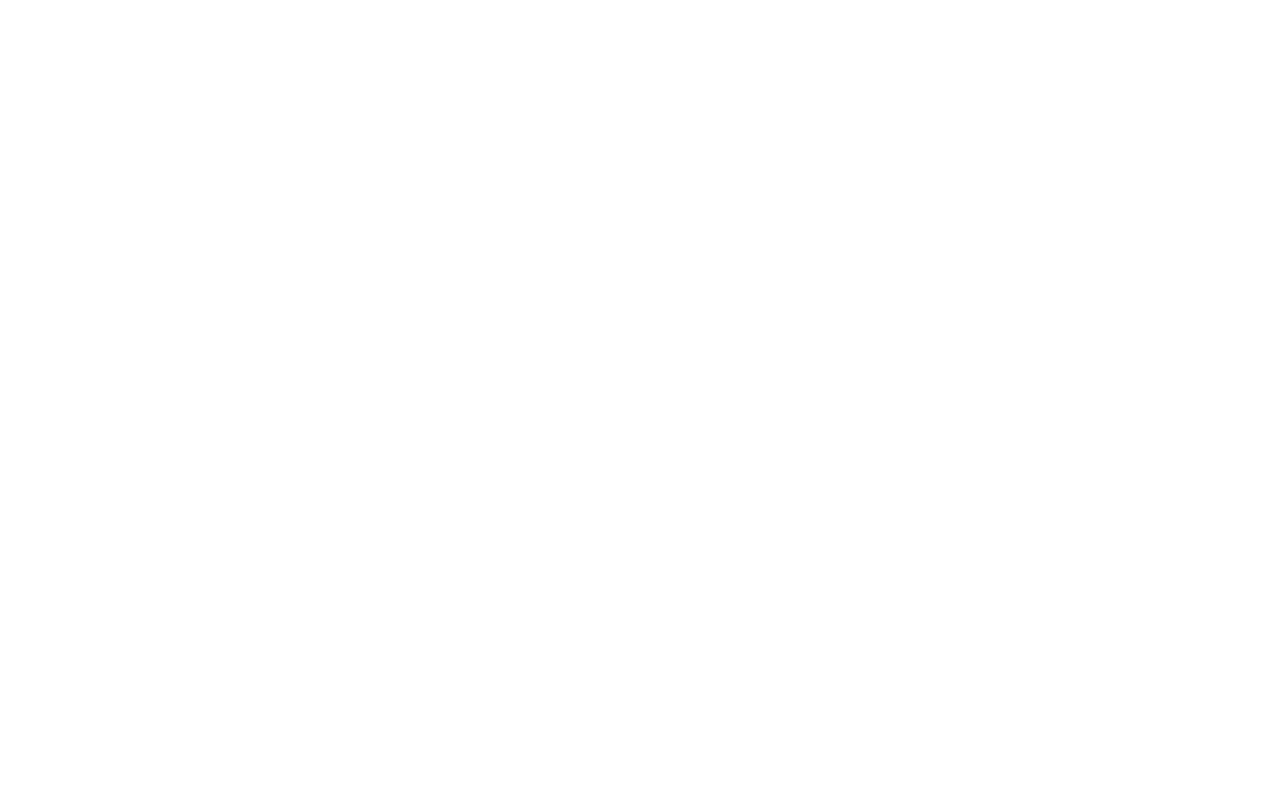
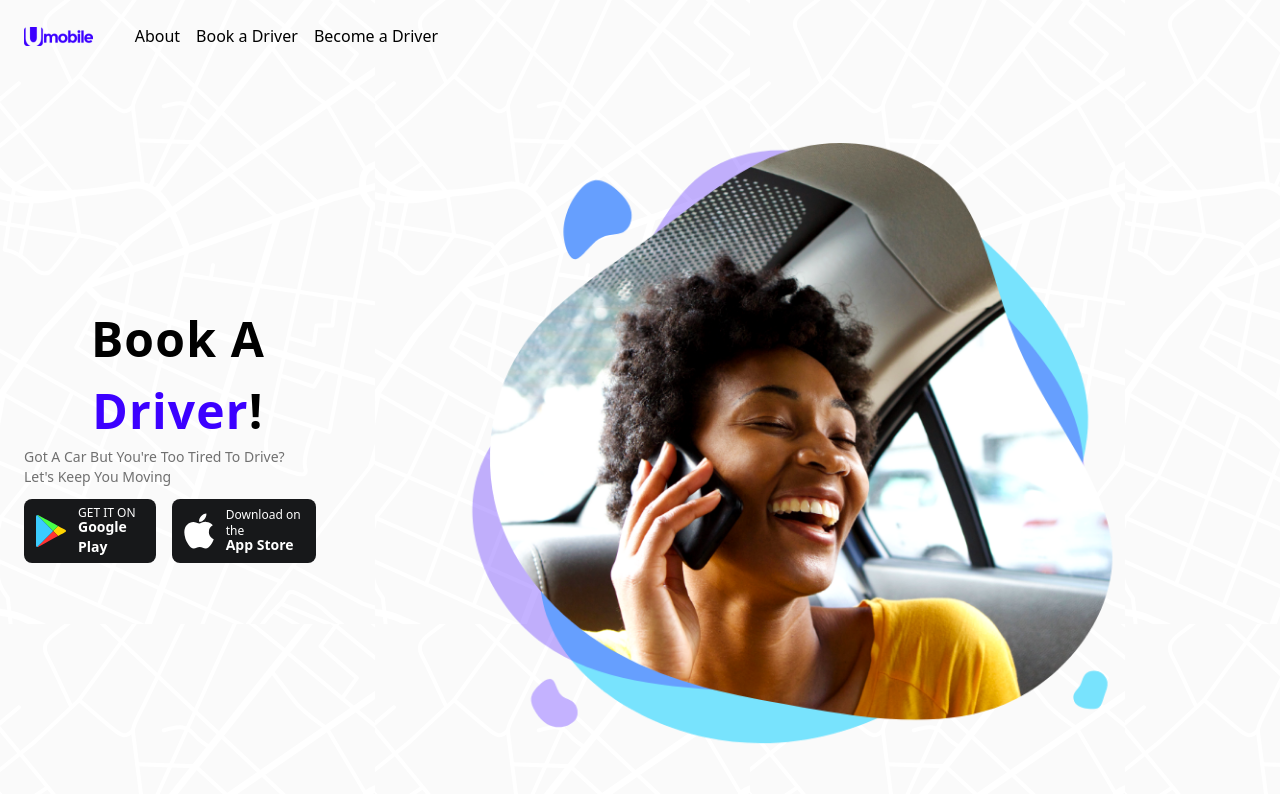
Before and after one commit to musajoshua/umobile, a React (Create React App) app: page /rider in a window 1280 px wide. Shown: the top 800 px of the page. Built offline with nearby package versions, Linux system fonts and the light colour scheme.

Commit message:
feat: clean up landing

```diff
--- a/src/components/Badge.jsx
+++ b/src/components/Badge.jsx
@@ -2,8 +2,8 @@ import React from "react";
 
 export function AppStoreBadge() {
   return (
-    <div class="flex mt-3 mr-4 px-3 py-1.5 bg-eerie-black text-white rounded-lg items-center justify-center">
-      <div class="mr-3">
+    <div className="flex mt-3 mr-4 px-3 py-1.5 bg-eerie-black text-white rounded-lg items-center justify-center">
+      <div className="mr-3">
         <svg viewBox="0 0 384 512" width="30">
           <path
             fill="currentColor"
@@ -12,8 +12,8 @@ export function AppStoreBadge() {
         </svg>
       </div>
       <div className="text-left">
-        <div class="text-xs">Download on the</div>
-        <div class="text-sm font-semibold -mt-1">App Store</div>
+        <div className="text-xs">Download on the</div>
+        <div className="text-sm font-semibold -mt-1">App Store</div>
       </div>
     </div>
   );
@@ -21,8 +21,8 @@ export function AppStoreBadge() {
 
 export function PlayStoreBadge() {
   return (
-    <div class="flex mt-3 mr-4 px-3 py-1.5 bg-eerie-black text-white rounded-lg items-center justify-center">
-      <div class="mr-3">
+    <div className="flex mt-3 mr-4 px-3 py-1.5 bg-eerie-black text-white rounded-lg items-center justify-center">
+      <div className="mr-3">
         <svg viewBox="30 336.7 120.9 129.2" width="30">
           <path
             fill="#FFD400"
@@ -43,8 +43,8 @@ export function PlayStoreBadge() {
         </svg>
       </div>
       <div className="text-left">
-        <div class="text-xs">GET IT ON</div>
-        <div class="text-sm font-semibold -mt-1">Google Play</div>
+        <div className="text-xs">GET IT ON</div>
+        <div className="text-sm font-semibold -mt-1">Google Play</div>
       </div>
     </div>
   );
--- a/src/pages/Landing.jsx
+++ b/src/pages/Landing.jsx
@@ -1,5 +1,4 @@
 import React from "react";
-import { Link } from "react-router-dom";
 import logo from "../images/logo@2x.png";
 import facebook from "../images/facebook.svg";
 import whiteFacebook from "../images/white-facebook@2x.png";
--- a/src/routes/Routes.jsx
+++ b/src/routes/Routes.jsx
@@ -2,6 +2,7 @@ import React from "react";
 import { Route, Switch } from "react-router-dom";
 
 import Landing from "../pages/Landing";
+import Rider from "../pages/Rider";
 
 /**
  * Routes component
@@ -12,6 +13,7 @@ const Routes = () => {
   return (
     <Switch>
       <Route path="/" exact component={Landing} />
+      <Route path="/rider" exact component={Rider} />
 
       {/* <Route path="*" component={NotFound} /> */}
     </Switch>
```
